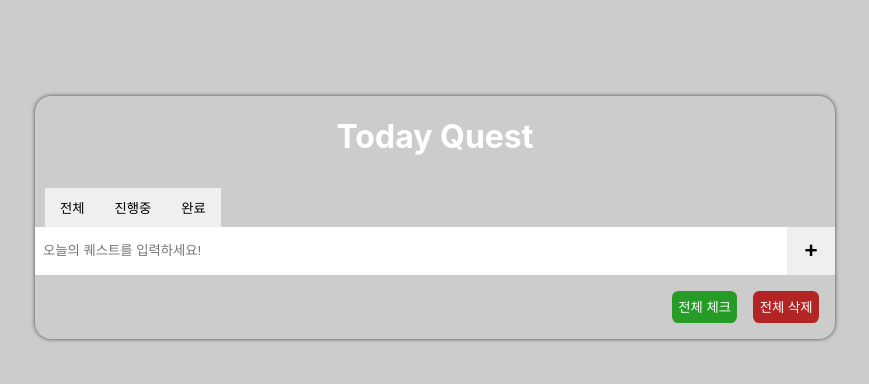
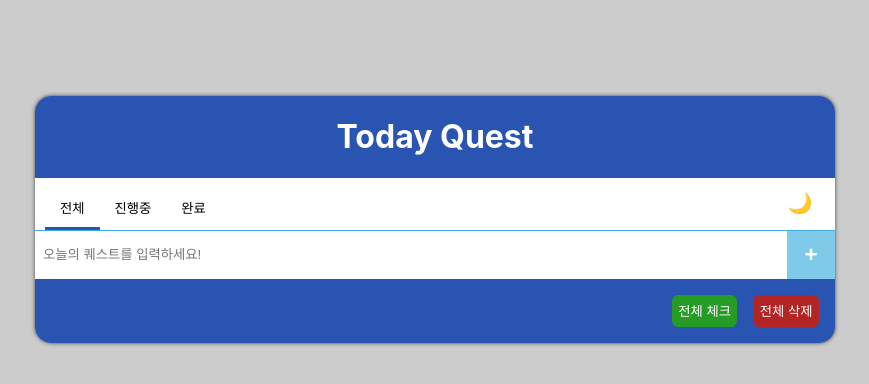
Before and after one commit to p-rowlet/todayquest, a React (Create React App) app: page / in a window 1280 px wide. Shown: the top 384 px of the page, without its empty margins (205-1074 px from the left). Built offline with nearby package versions, Linux system fonts and the light colour scheme.

Commit message:
다크모드 구현

```diff
--- a/src/app.jsx
+++ b/src/app.jsx
@@ -1,12 +1,15 @@
-import './app.css';
-import QuestTemplate from './components/quest_template/quest_template';
+import "./app.css";
+import QuestTemplate from "./components/quest_template/quest_template";
+import { DarkmodeProvider } from "./context/darkmode_context";
 
 function App() {
-  return (
-    <div className="App">
-      <QuestTemplate />
-    </div>
-  );
+	return (
+		<DarkmodeProvider>
+			<div className="App">
+				<QuestTemplate />
+			</div>
+		</DarkmodeProvider>
+	);
 }
 
 export default App;
--- a/src/common/color.css
+++ /dev/null
@@ -1,4 +0,0 @@
-@value titleColor #2A54B1;
-@value titleColor2 #7FC9E9;
-@value titleColor3 #43ABE0;
-@value bodyColor white;
--- a/src/components/quest_Insert/quest_insert.module.css
+++ b/src/components/quest_Insert/quest_insert.module.css
@@ -1,9 +1,7 @@
-@value bodyColor, titleColor2, titleColor3 from '../../common/color.css';
-
 .addform {
 	display: flex;
 	align-self: stretch;
-	background-color: bodyColor;
+	background-color: var(--bodyColor);
 }
 
 .addinput {
@@ -13,6 +11,8 @@
 	border: none;
 	outline: none;
 	padding: 0.5rem;
+	background-color: var(--bodyColor);
+	color: var(--textColor);
 }
 
 .addbutton {
@@ -20,12 +20,12 @@
 	width: 3rem;
 	font-weight: bolder;
 	font-size: 1.4rem;
-	color: bodyColor;
+	color: white;
 	border: none;
 	outline: none;
-	background-color: titleColor2;
+	background-color: var(--titleColor2);
 }
 
 .addbutton:hover {
-	background-color: titleColor3;
+	background-color: var(--titleColor3);
 }
--- a/src/components/quest_category/quest_category.jsx
+++ b/src/components/quest_category/quest_category.jsx
@@ -1,24 +1,50 @@
-import React from "react";
+import React, { useContext } from "react";
+import { DarkmodeContext } from "../../context/darkmode_context";
 import styles from "./quest_category.module.css";
 
-const QuestCategory = ({category, getCategory}) => {
+const QuestCategory = ({ category, getCategory }) => {
+    const {darkmode, toggleDarkmode} = useContext(DarkmodeContext);
 
-    const allClick = () =>{
-        getCategory("All");
-    }
-    const workingClick = () =>{
-        getCategory("Working");
-    }
-    const completeClick = () => {
-        getCategory("Complete");
-    }
+	const allClick = () => {
+		getCategory("All");
+	};
+	const workingClick = () => {
+		getCategory("Working");
+	};
+	const completeClick = () => {
+		getCategory("Complete");
+	};
 
 	return (
 		<nav className={styles.category}>
 			<div className={styles.btnset}>
-				<button className={category === "All" ? styles.active : undefined} onClick={allClick}>전체</button>
-				<button className = {category === "Working" ? styles.active : undefined}onClick={workingClick}>진행중</button>
-				<button className={category === "Complete" ? styles.active : undefined} onClick={completeClick}>완료</button>
+				<button
+					className={category === "All" ? styles.active : undefined}
+					onClick={allClick}
+				>
+					전체
+				</button>
+				<button
+					className={
+						category === "Working" ? styles.active : undefined
+					}
+					onClick={workingClick}
+				>
+					진행중
+				</button>
+				<button
+					className={
+						category === "Complete" ? styles.active : undefined
+					}
+					onClick={completeClick}
+				>
+					완료
+				</button>
+			</div>
+			<div className={styles.darkmode}>
+				<button onClick={() => toggleDarkmode()}>
+                    {darkmode === true? <span>🌞</span> : <span>🌙</span>}
+				</button>
 			</div>
 		</nav>
 	);
--- a/src/components/quest_category/quest_category.module.css
+++ b/src/components/quest_category/quest_category.module.css
@@ -1,24 +1,40 @@
-@value titleColor, titleColor3, bodyColor from '../../common/color.css';
-
 .category{
     box-sizing: border-box;
     width: 100%;
     height: 100%;
     display: flex;
-    justify-content: flex-start;
-    background-color: bodyColor;
+    justify-content: space-between;
+    background-color: var(--bodyColor);
     padding: 10px 20px 0 10px;
-    border-bottom: titleColor3 solid 1px;
+    border-bottom: var(--titleColor3) solid 1px;
 }
 
-.category button{
+.btnset button{
     cursor: pointer;
-    background-color: bodyColor;
+    background-color: var(--bodyColor);
     border: none;
     padding : 10px 15px;
-    border-bottom: 3px solid bodyColor;
+    border-bottom: 3px solid var(--bodyColor);
+    color: var(--textColor);
 }
 
-.category button:hover, .category .active{
-    border-bottom: 3px solid titleColor;
+.btnset button:hover, .category .active{
+    border-bottom: 3px solid var(--titleColor);
 }
+
+
+.darkmode > button{
+    width: 30px;
+    height: 30px;
+    font-size: 20px;
+    padding:0;
+    border: none;
+    background-color: var(--bodyColor);
+    border-radius: 10px;
+    cursor: pointer;
+    color : var(--textColor);
+}
+
+.darkmode > button:hover{
+    background-color: var(--titleColor3);
+}
--- a/src/components/quest_item/quest_item.module.css
+++ b/src/components/quest_item/quest_item.module.css
@@ -1,24 +1,23 @@
-@value bodyColor from '../../common/color.css';
-
 .questitem{
     display: flex;
     flex-direction: row;
-    border-top: 1px solid rgb(235, 235, 235);
+    border-top: 1px solid var(--itemHoverColor);
     padding: 0.4rem 1.2rem;
 }
 
 
 .questitem:hover{
-    background-color: rgb(235, 235, 235);
+    background-color: var(--itemHoverColor);
 }
 
 .questitem svg{
     align-self: center;
     cursor: pointer;
+    color: var(--textColor);
 }
 
 .questitem svg:hover{
-    color : rgb(126, 126, 126);
+    color :  var(--iconHoverColor);
 }
 
 .questtext{
@@ -28,7 +27,7 @@
 }
 
 .questcheck{
-    color:rgb(126, 126, 126);
+    color: var(--iconHoverColor);
     text-decoration : line-through;
 }
 
--- a/src/components/quest_list/quest_list.module.css
+++ b/src/components/quest_list/quest_list.module.css
@@ -1,7 +1,6 @@
-@value bodyColor from '../../common/color.css';
-
 .list{
-    background-color: bodyColor;
+    background-color: var(--bodyColor);
+    color: var(--textColor);
     display: flex;
     flex-direction: column;
     width : 100%;
--- a/src/components/quest_template/quest_template.module.css
+++ b/src/components/quest_template/quest_template.module.css
@@ -1,5 +1,3 @@
-@value titleColor from '../../common/color.css';
-
 .container {
 	max-width: 800px;
 	margin: 6rem auto;
@@ -14,7 +12,7 @@
 
 .title {
 	align-self: stretch;
-	background-color: titleColor;
+	background-color: var(--titleColor);
 	text-align: center;
 	color: white;
 }
@@ -22,7 +20,7 @@
 .option {
 	align-self: stretch;
 	padding: 1rem;
-	background-color: titleColor;
+	background-color: var(--titleColor);
 	display: flex;
 	justify-content: flex-end;
 }
--- /dev/null
+++ b/src/context/darkmode_context.jsx
@@ -0,0 +1,30 @@
+import { createContext, useEffect, useState } from "react";
+
+export const DarkmodeContext = createContext();
+
+export function DarkmodeProvider({ children }) {
+	const [darkmode, setDarkmode] = useState(false);
+
+	useEffect(() => {
+        console.log(("questisdark" in localStorage));
+		if (
+			localStorage.getItem("questisdark") === "true" ||
+			((!("questisdark" in localStorage)) &&
+				(window.matchMedia("(prefers-color-scheme : dark)").matches))
+            ){
+            document.documentElement.classList.add("dark");
+		}
+        setDarkmode(JSON.parse(localStorage.getItem("questisdark")));
+	}, []);
+	const toggleDarkmode = () => {
+		setDarkmode((mode) => !mode);
+        localStorage.setItem("questisdark", JSON.stringify(!darkmode));
+		document.documentElement.classList.toggle("dark");
+	};
+
+	return (
+		<DarkmodeContext.Provider value={{ darkmode, toggleDarkmode }}>
+			{children}
+		</DarkmodeContext.Provider>
+	);
+}
--- a/src/index.css
+++ b/src/index.css
@@ -1,14 +1,34 @@
+:root {
+  --backColor : #ccc;
+	--titleColor : #2A54B1;
+	--titleColor2 : #7FC9E9;
+	--titleColor3 : #43ABE0;
+	--bodyColor : white;
+  --textColor : black;
+  --itemHoverColor : rgb(235, 235, 235);
+  --iconHoverColor : rgb(126, 126, 126)
+}
+
+html.dark{
+  --backColor: #888;
+  --bodyColor : #454545;
+  --textColor : white;
+  --titleColor3 : #4f7d91;
+  --itemHoverColor : #757575;
+  --iconHoverColor : #f0f0f0;
+}
+
 body {
-  margin: 0;
-  font-family: -apple-system, BlinkMacSystemFont, 'Segoe UI', 'Roboto', 'Oxygen',
-    'Ubuntu', 'Cantarell', 'Fira Sans', 'Droid Sans', 'Helvetica Neue',
-    sans-serif;
-  -webkit-font-smoothing: antialiased;
-  -moz-osx-font-smoothing: grayscale;
-  background-color: #ccc;
+	margin: 0;
+	font-family: -apple-system, BlinkMacSystemFont, "Segoe UI", "Roboto",
+		"Oxygen", "Ubuntu", "Cantarell", "Fira Sans", "Droid Sans",
+		"Helvetica Neue", sans-serif;
+	-webkit-font-smoothing: antialiased;
+	-moz-osx-font-smoothing: grayscale;
+	background-color: var(--backColor);
 }
 
 code {
-  font-family: source-code-pro, Menlo, Monaco, Consolas, 'Courier New',
-    monospace;
+	font-family: source-code-pro, Menlo, Monaco, Consolas, "Courier New",
+		monospace;
 }
```
